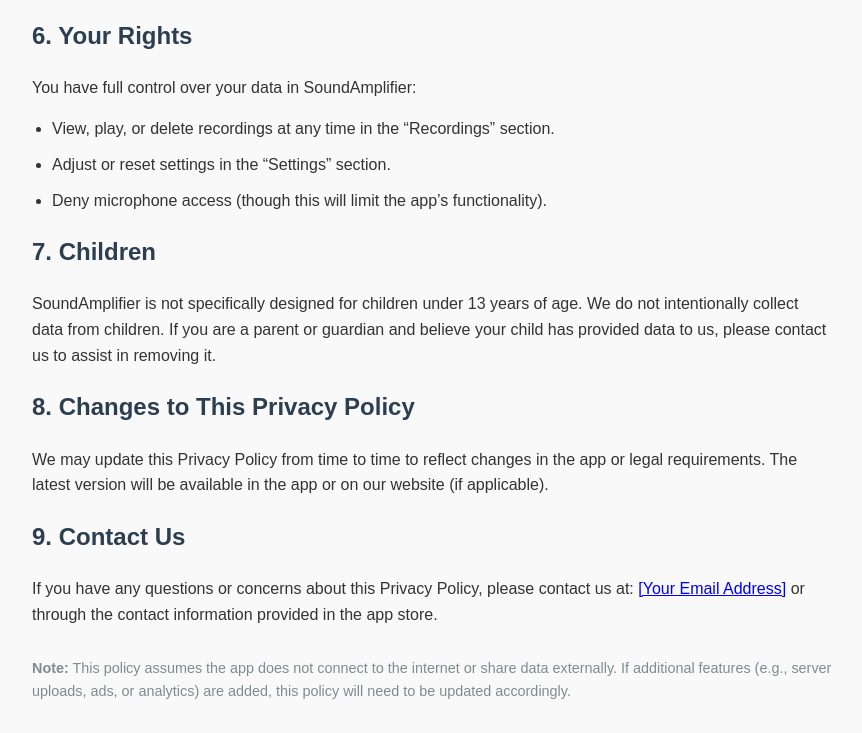
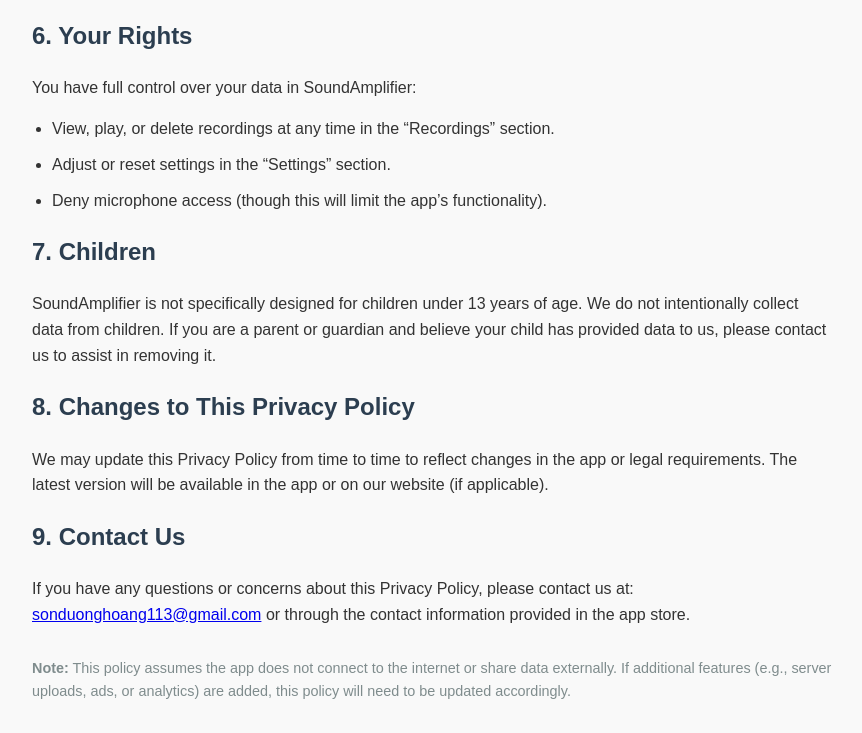
Before and after one commit to Son-semi/SoundAmplifer, a plain HTML site: page index.html in a window 1280 px wide. Shown: the part 1658-2391 px from the top of the page, without its empty margins (208-1070 px from the left). Drawn offline with Linux system fonts and the light colour scheme.

Commit message:
Update index.html

```diff
--- a/index.html
+++ b/index.html
@@ -100,7 +100,7 @@
     <p>We may update this Privacy Policy from time to time to reflect changes in the app or legal requirements. The latest version will be available in the app or on our website (if applicable).</p>
 
     <h2>9. Contact Us</h2>
-    <p>If you have any questions or concerns about this Privacy Policy, please contact us at: <a href="mailto:sonduonghoang113@gmail.com">[Your Email Address]</a> or through the contact information provided in the app store.</p>
+    <p>If you have any questions or concerns about this Privacy Policy, please contact us at: <a href="mailto:sonduonghoang113@gmail.com">sonduonghoang113@gmail.com</a> or through the contact information provided in the app store.</p>
 
     <div class="footer">
         <p><strong>Note:</strong> This policy assumes the app does not connect to the internet or share data externally. If additional features (e.g., server uploads, ads, or analytics) are added, this policy will need to be updated accordingly.</p>
```
